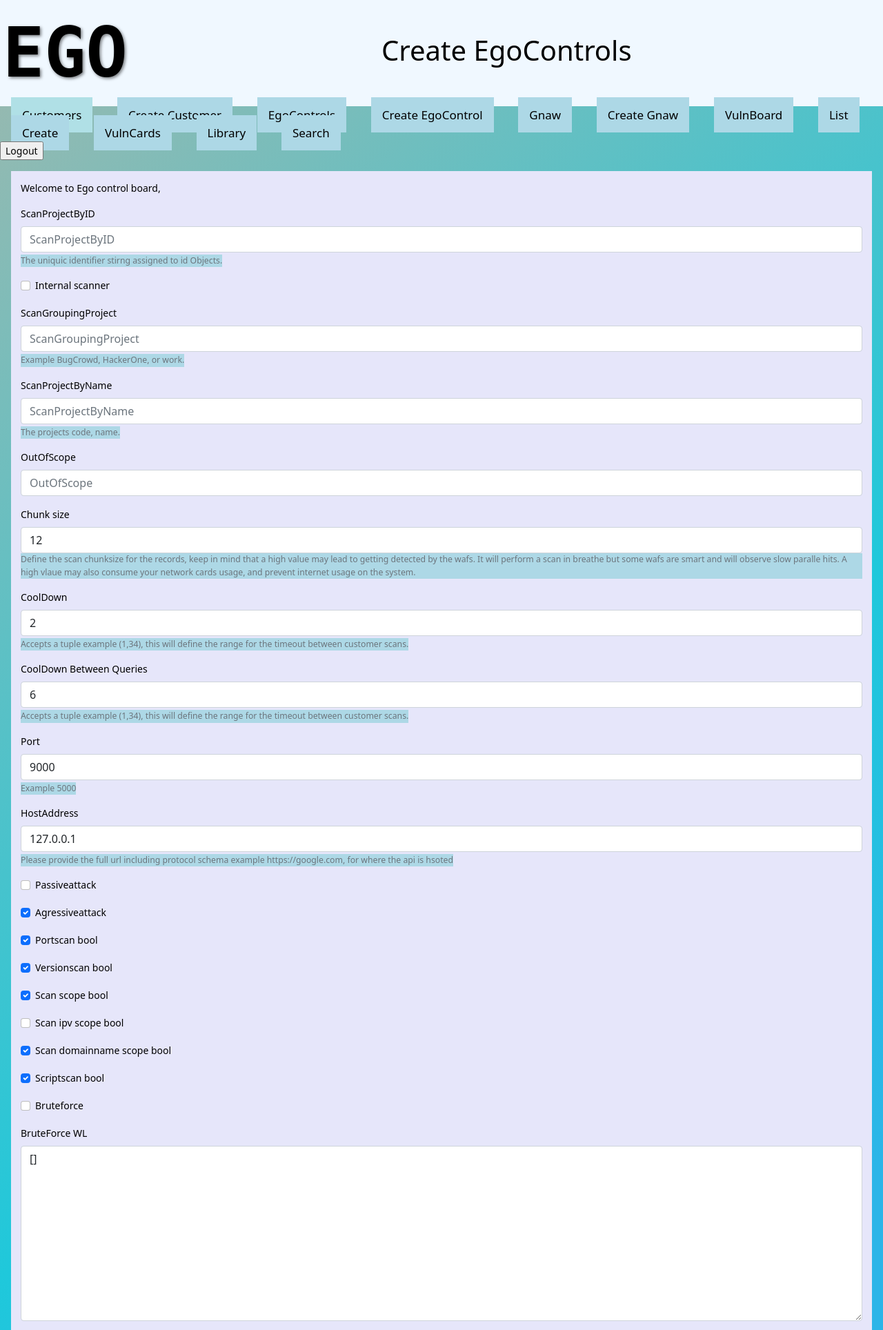
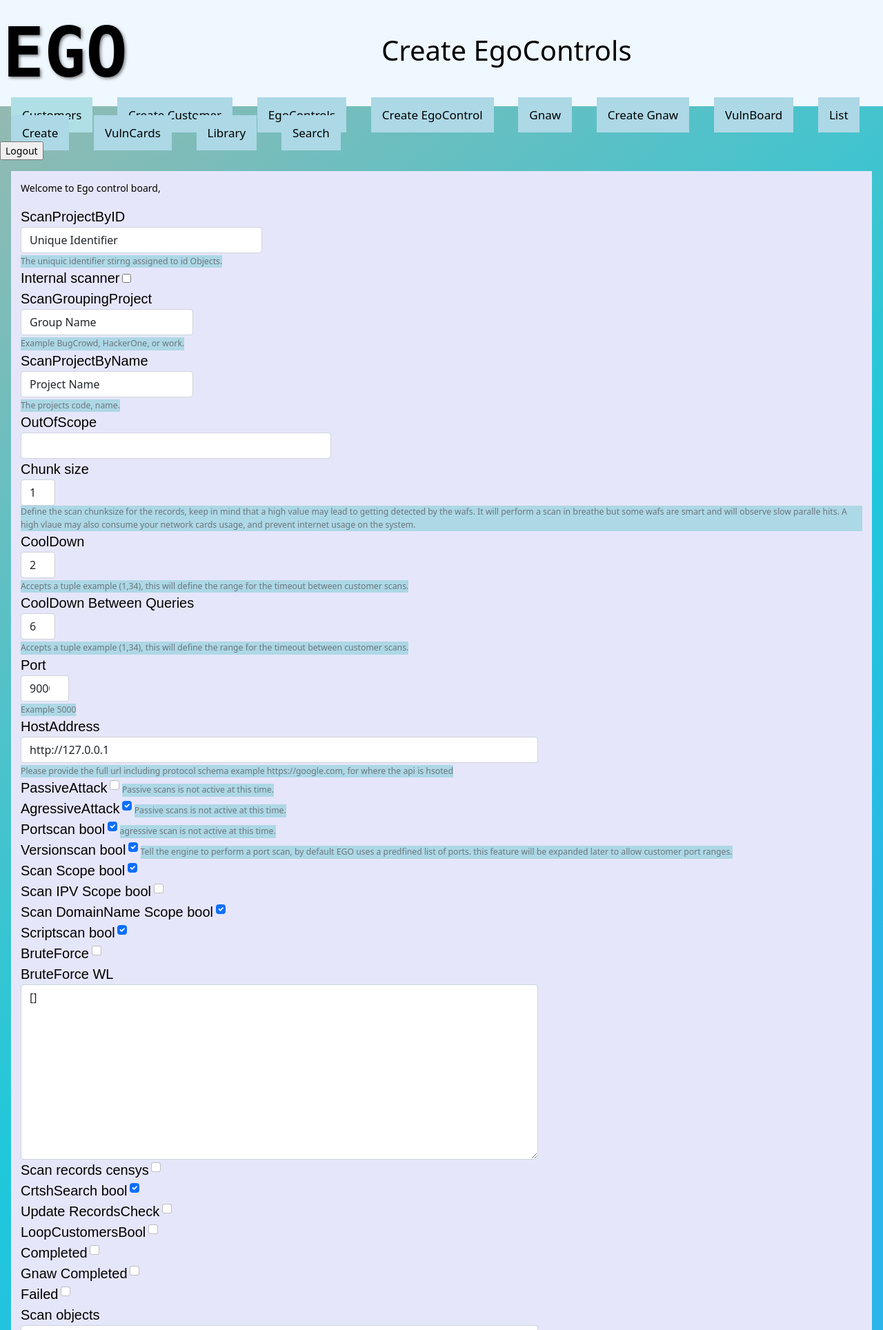
Before and after one commit to PolitoInc/EGOAlpha, a Django app: page /EgoControlBoard/create in a window 1280 px wide. Shown: the top 1928 px of the page at 69% size. Run offline with Django 4.2, Linux system fonts and the light colour scheme; the visitor is signed in with stand-in values (Sample User, id 1); some libraries are stand-ins or nearby versions.

Commit message:
updates found bugs

```diff
--- a/recon/forms.py
+++ b/recon/forms.py
@@ -48,27 +48,75 @@
         self.fields['groupingProject'].initial = self.instance.groupingProject if self.instance.pk else 'Ego'
 
 class create_egocontrol(forms.ModelForm):
-    internal_scanner = forms.BooleanField(initial=False, required=False, widget=forms.CheckboxInput())
-    passiveAttack = forms.BooleanField(initial=False, required=False, widget=forms.CheckboxInput())
-    agressiveAttack = forms.BooleanField(initial=True, required=False, widget=forms.CheckboxInput())
-    portscan_bool = forms.BooleanField(initial=True, required=False, widget=forms.CheckboxInput())
-    versionscan_bool = forms.BooleanField(initial=True, required=False, widget=forms.CheckboxInput())
-    Scan_Scope_bool = forms.BooleanField(initial=True, required=False, widget=forms.CheckboxInput())
-    Scan_IPV_Scope_bool = forms.BooleanField(initial=False, required=False, widget=forms.CheckboxInput())
-    Scan_DomainName_Scope_bool = forms.BooleanField(initial=True, required=False, widget=forms.CheckboxInput())
-    scriptscan_bool = forms.BooleanField(initial=True, required=False, widget=forms.CheckboxInput())
-    BruteForce = forms.BooleanField(initial=False, required=False, widget=forms.CheckboxInput())
-    scan_records_censys = forms.BooleanField(initial=True, required=False, widget=forms.CheckboxInput())
-    crtshSearch_bool = forms.BooleanField(initial=True, required=False, widget=forms.CheckboxInput())
-    Update_RecordsCheck = forms.BooleanField(initial=False, required=False, widget=forms.CheckboxInput())
-    LoopCustomersBool = forms.BooleanField(initial=False, required=False, widget=forms.CheckboxInput())
-    Completed = forms.BooleanField(initial=False, required=False, widget=forms.CheckboxInput())
-    Gnaw_Completed = forms.BooleanField(initial=False, required=False, widget=forms.CheckboxInput())
-    failed = forms.BooleanField(initial=False, required=False, widget=forms.CheckboxInput())
     class Meta:
         model = EgoControl
-        fields = '__all__'
-
+        fields = [
+            'ScanProjectByID', 'internal_scanner', 'ScanGroupingProject', 'ScanProjectByName', 'OutOfScope',
+            'chunk_size', 'CoolDown', 'CoolDown_Between_Queries', 'Port', 'HostAddress', 'passiveAttack',
+            'agressiveAttack', 'portscan_bool', 'versionscan_bool', 'Scan_Scope_bool', 'Scan_IPV_Scope_bool',
+            'Scan_DomainName_Scope_bool', 'scriptscan_bool', 'BruteForce', 'BruteForce_WL', 'scan_records_censys',
+            'crtshSearch_bool', 'Update_RecordsCheck', 'LoopCustomersBool', 'Completed', 'Gnaw_Completed', 'failed',
+            'scan_objects'
+        ]
+        widgets = {
+            'ScanProjectByID': forms.TextInput(attrs={'class': 'form-control', 'style': 'width: 350px;'}),
+            'ScanGroupingProject': forms.TextInput(attrs={'class': 'form-control', 'style': 'width: 250px;'}),
+            'ScanProjectByName': forms.TextInput(attrs={'class': 'form-control', 'style': 'width: 250px;'}),
+            'OutOfScope': forms.TextInput(attrs={'class': 'form-control', 'style': 'width: 450px;'}),
+            'chunk_size': forms.NumberInput(attrs={'class': 'form-control', 'style': 'width: 50px;'}),
+            'CoolDown': forms.NumberInput(attrs={'class': 'form-control', 'style': 'width: 50px;'}),
+            'CoolDown_Between_Queries': forms.NumberInput(attrs={'class': 'form-control', 'style': 'width: 50px;'}),
+            'Port': forms.NumberInput(attrs={'class': 'form-control', 'style': 'width: 70px;'}),
+            'HostAddress': forms.TextInput(attrs={'class': 'form-control', 'style': 'width: 750px;'}),
+            'passiveAttack': forms.CheckboxInput(attrs={'class': 'form-check-input'}),
+            'agressiveAttack': forms.CheckboxInput(attrs={'class': 'form-check-input'}),
+            'portscan_bool': forms.CheckboxInput(attrs={'class': 'form-check-input'}),
+            'versionscan_bool': forms.CheckboxInput(attrs={'class': 'form-check-input'}),
+            'Scan_Scope_bool': forms.CheckboxInput(attrs={'class': 'form-check-input'}),
+            'Scan_IPV_Scope_bool': forms.CheckboxInput(attrs={'class': 'form-check-input'}),
+            'Scan_DomainName_Scope_bool': forms.CheckboxInput(attrs={'class': 'form-check-input'}),
+            'scriptscan_bool': forms.CheckboxInput(attrs={'class': 'form-check-input'}),
+            'BruteForce': forms.CheckboxInput(attrs={'class': 'form-check-input'}),
+            'BruteForce_WL': forms.Textarea(attrs={'class': 'form-control', 'style': 'width: 750px;'}),
+            'scan_records_censys': forms.CheckboxInput(attrs={'class': 'form-check-input'}),
+            'crtshSearch_bool': forms.CheckboxInput(attrs={'class': 'form-check-input'}),
+            'Update_RecordsCheck': forms.CheckboxInput(attrs={'class': 'form-check-input'}),
+            'LoopCustomersBool': forms.CheckboxInput(attrs={'class': 'form-check-input'}),
+            'Completed': forms.CheckboxInput(attrs={'class': 'form-check-input'}),
+            'Gnaw_Completed': forms.CheckboxInput(attrs={'class': 'form-check-input'}),
+            'failed': forms.CheckboxInput(attrs={'class': 'form-check-input'}),
+            'scan_objects': forms.Textarea(attrs={'class': 'form-control', 'style': 'width: 750px;'}),
+        }
+    def __init__(self, *args, **kwargs):
+        super(create_egocontrol, self).__init__(*args, **kwargs)
+        self.fields['ScanProjectByID'].initial = 'Unique Identifier'
+        self.fields['internal_scanner'].initial = False
+        self.fields['ScanGroupingProject'].initial = 'Group Name'
+        self.fields['ScanProjectByName'].initial = 'Project Name'
+        self.fields['OutOfScope'].initial = ''
+        self.fields['chunk_size'].initial = 12
+        self.fields['CoolDown'].initial = 2
+        self.fields['CoolDown_Between_Queries'].initial = 6
+        self.fields['Port'].initial = 9000
+        self.fields['HostAddress'].initial = 'http://127.0.0.1'
+        self.fields['passiveAttack'].initial = False
+        self.fields['agressiveAttack'].initial = True
+        self.fields['portscan_bool'].initial = True
+        self.fields['versionscan_bool'].initial = True
+        self.fields['Scan_Scope_bool'].initial = True
+        self.fields['Scan_IPV_Scope_bool'].initial = False
+        self.fields['Scan_DomainName_Scope_bool'].initial = True
+        self.fields['scriptscan_bool'].initial = True
+        self.fields['BruteForce'].initial = False
+        self.fields['BruteForce_WL'].initial = list()
+        self.fields['scan_records_censys'].initial = False
+        self.fields['crtshSearch_bool'].initial = True
+        self.fields['Update_RecordsCheck'].initial = False
+        self.fields['LoopCustomersBool'].initial = False
+        self.fields['Completed'].initial = False
+        self.fields['Gnaw_Completed'].initial = False
+        self.fields['failed'].initial = False
+        self.fields['scan_objects'].initial = list()
 
 class update_egocontrol(forms.ModelForm):
     class Meta:
--- a/recon/settings.py
+++ b/recon/settings.py
@@ -89,9 +89,9 @@
 DATABASES = {
     'default': {
         'ENGINE': 'django.db.backends.postgresql_psycopg2',
-        'NAME': 'Replaceme',
+        'NAME': 'meow',
         'USER': 'postgres',
-        'PASSWORD': 'Replaceme',
+        'PASSWORD': 'meow',
         'HOST': 'localhost',
         'PORT': '5432',
     }
--- a/recon/static/css/StyleSheet1.css
+++ b/recon/static/css/StyleSheet1.css
@@ -4,7 +4,10 @@
     font-size: 0.875rem;
 }
 
-
+.egolabel{
+    font-size: 20px;
+    font-family: 'Arial';
+}
 
 .link {
   align: center;
--- a/recon/templates/EgoControl/EgoControlBoardCreate.html
+++ b/recon/templates/EgoControl/EgoControlBoardCreate.html
@@ -11,14 +11,26 @@
 
 <div class="Customers_Create">
     <p>Welcome to Ego control board, </p>
-            <form action="{% url 'EgoControlCreate' %}" method="post">
-                {% csrf_token %}
+<form action="{% url 'EgoControlCreate' %}" method="post">
     {% csrf_token %}
-    {% bootstrap_form form %}
-    {% buttons %}
-        <button type="submit" class="btn btn-primary">Submit</button>
-    {% endbuttons %}
-                <input type="submit" value="OK">
-            </form>
+    {% for field in form %}
+    <div class="form-group">
+        <label for="{{ field.id_for_label }}" class="egolabel">
+            {{ field.label }}
+        </label>
+        {{ field }}
+        {% if field.help_text %}
+            <small class="form-text text-muted">{{ field.help_text|safe }}</small>
+        {% endif %}
+        {% if field.default %}
+            <small class="form-text text-muted">{{ field.default|safe }}</small>
+        {% endif %}
+    </div>
+    {% endfor %}
+    <button type="submit" class="btn btn-primary">Submit</button>
+</form>
+
+
+
 </div>
 {% endblock %}
--- a/recon/views.py
+++ b/recon/views.py
@@ -62,7 +62,7 @@
     template_name = './auth/signup.html'
 
     def form_valid(self, form):
-        signup_key = form.cleaned_data.get('Replaceme')
+        signup_key = form.cleaned_data.get('replaceme')
         if signup_key == 'string':  # replace 'string' with your actual key
             response = super().form_valid(form)
             # Authenticate the user
```
